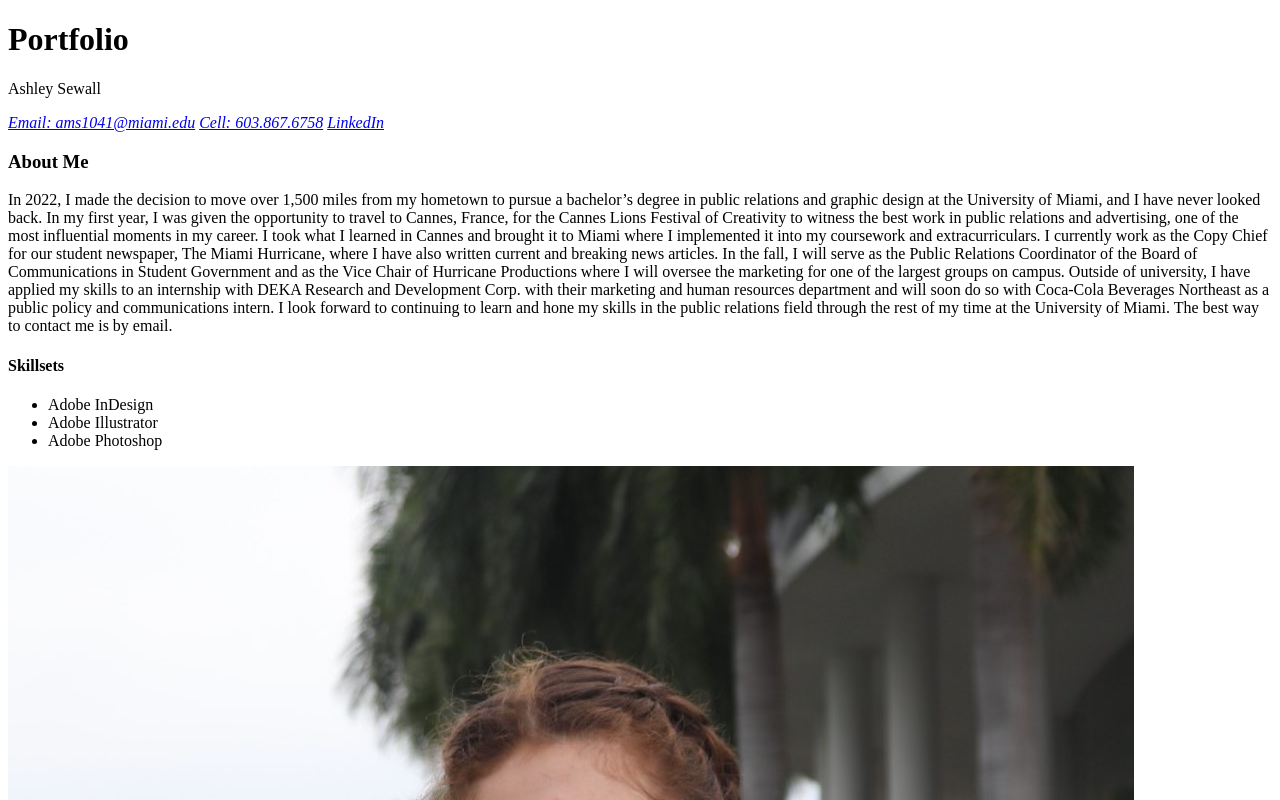
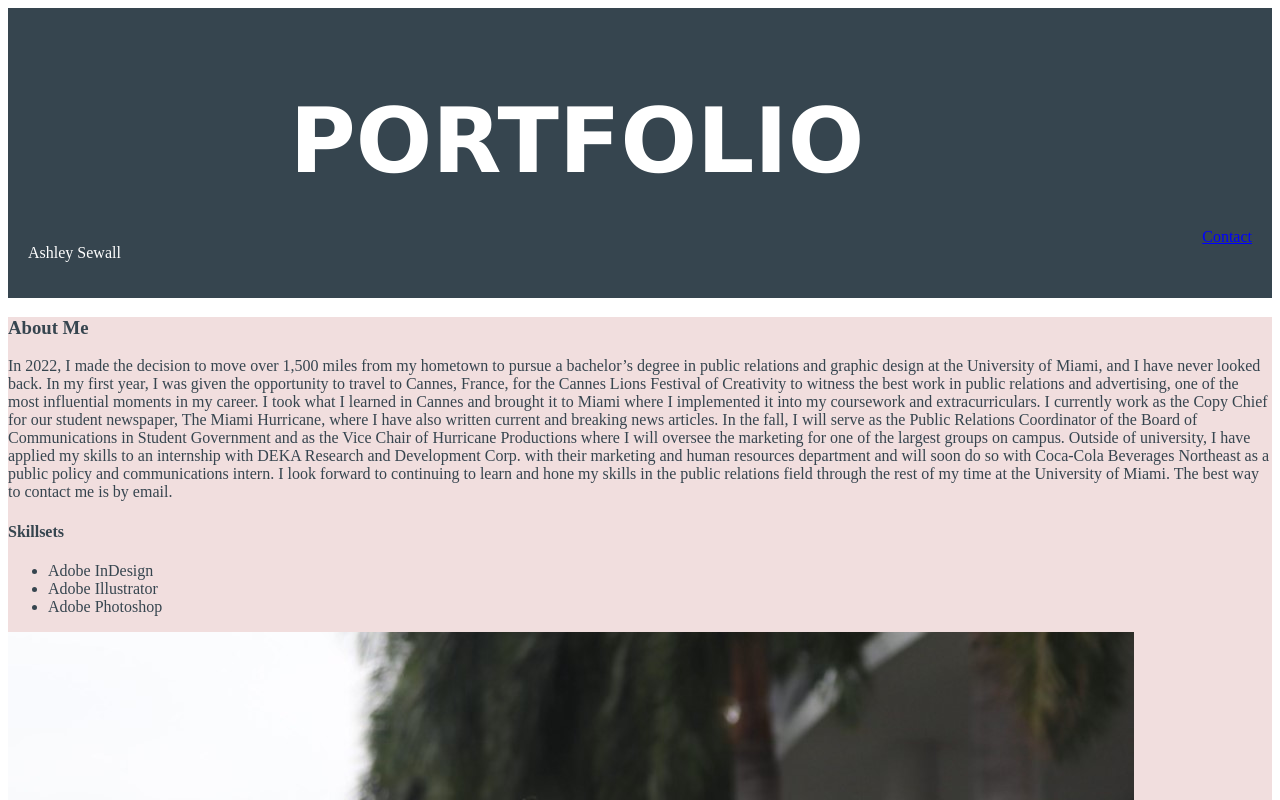
Before and after one commit to ashleysewall/ashleysewall.github.io, a plain HTML site: page index.html in a window 1280 px wide. Shown: the top 800 px of the page. Drawn offline with Linux system fonts and the light colour scheme.

Commit message:
css work

```diff
--- /dev/null
+++ b/css/pstyle.css
@@ -0,0 +1,63 @@
+a:link{
+    color: #0000ff;
+}
+a:visited{
+    color:#800080;
+}
+a:hover{
+    color:#ff0000
+}
+a:active{
+    color:#00ffff
+}
+
+header{
+    background-color:#36454f;
+    color:#ffffff;
+    padding:20px;
+    display: grid;
+    grid-template-columns: 200px 840 200px;
+    grid-template-rows: 200px 50px;
+    grid-template-areas:
+        ". portfolio ."
+        "name . contact";
+}
+
+h1{
+    grid-area: portfolio;
+    font-family:Verdana, Geneva, Tahoma, sans-serif;
+    text-transform:uppercase;
+    font-size: 90px;
+}
+
+#name{
+    grid-area: name;
+    font-size:16px;
+    font-family:'Times New Roman', Times, serif;
+}
+
+#contact{
+    grid-area:contact;
+    text-align:right;
+    font-size:16px;
+    font-family:'Times New Roman', Times, serif;
+}
+
+#about{
+    background-color:#f1dede;
+    color:#36454f;
+}
+
+
+
+
+#specialties{
+    background-color:#36454f;
+    color:#ffffff;
+    display: grid;
+    grid-template-columns:repeat(3,430px);
+    grid-template-rows:repeat(2,1fr);
+    grid-template-areas:
+        "head head head"
+        "pr gd j";
+}
--- a/index.html
+++ b/index.html
@@ -3,20 +3,18 @@
     <head>
         <meta charset="utf-8">
         <title>Ashley Sewall</title>
+        <link href="css/pstyle.css" rel="stylesheet">
     </head>
 
     <body>
         <header>
             <h1>Portfolio</h1>
-            <p>Ashley Sewall</p>
-            <address>
-                <a href=“mailto:ams1041@miami.edu”>Email: ams1041@miami.edu</a>
-                <a href="tel:16038676758">Cell: 603.867.6758</a>
-                <a href="linkedin.com/ashley-sewall">LinkedIn</a>
-            </address>
+            <p id="name">Ashley Sewall</p>
+            <a href="#contacts" id="contact">Contact</a>
         </header>
 
         <main>
+            <section id="about">
                 <h3>About Me</h3>
                 <p>In 2022, I made the decision to move over 1,500 miles from my hometown to pursue a bachelor’s degree in public relations and graphic design at the University of Miami, and I have never looked back. In my first year, I was given the opportunity to travel to Cannes, France, for the Cannes Lions Festival of Creativity to witness the best work in public relations and advertising, one of the most influential moments in my career. I took what I learned in Cannes and brought it to Miami where I implemented it into my coursework and extracurriculars. I currently work as the Copy Chief for our student newspaper, The Miami Hurricane, where I have also written current and breaking news articles. In the fall, I will serve as the Public Relations Coordinator of the Board of Communications in Student Government and as the Vice Chair of Hurricane Productions where I will oversee the marketing for one of the largest groups on campus. Outside of university, I have applied my skills to an internship with DEKA Research and Development Corp. with their marketing and human resources department and will soon do so with Coca-Cola Beverages Northeast as a public policy and communications intern. I look forward to continuing to learn and hone my skills in the public relations field through the rest of my time at the University of Miami. The best way to contact me is by email.</p>
 
@@ -27,13 +25,26 @@
                     <li>Adobe Photoshop</li>
                 </ul>
                 <img src="images/hp-headshot.jpg" alt="Ashley Sewall poses with hands forming a U in front of the Donna E. Shalala Student Center at the University of Miami.">
+            </section>
 
+            <section id="specialties">
                 <h3>Specialties</h3>
+                <nav>
                     <ul>
                         <li><a href="public-relations.html">Public Relations</a></li>
                         <li><a href="graphic-design.html">Graphic Design</a></li>
                         <li><a href="journalism.html">Journalism</a></li>
                     </ul>
+                </nav>
+            </section>
+
+            <section id="contacts">
+                <address>
+                    <a href=“mailto:ams1041@miami.edu”>Email: ams1041@miami.edu</a>
+                    <a href="tel:16038676758">Cell: 603.867.6758</a>
+                    <a href="linkedin.com/ashley-sewall">LinkedIn</a>
+                </address>
+            </section>
         </main>
 
         <footer>
```
Lines whose indentation alone changed are shown as unchanged.
